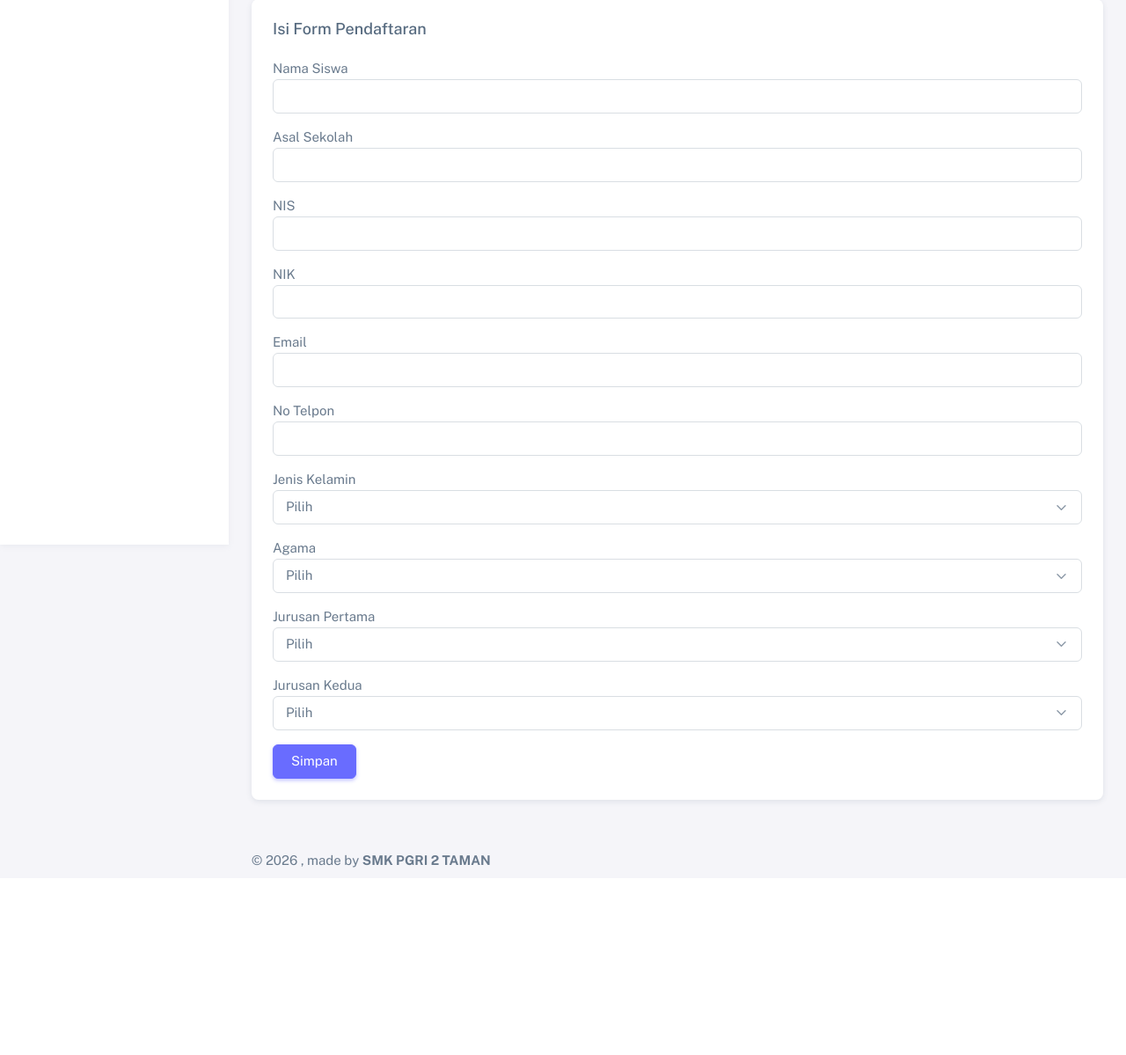
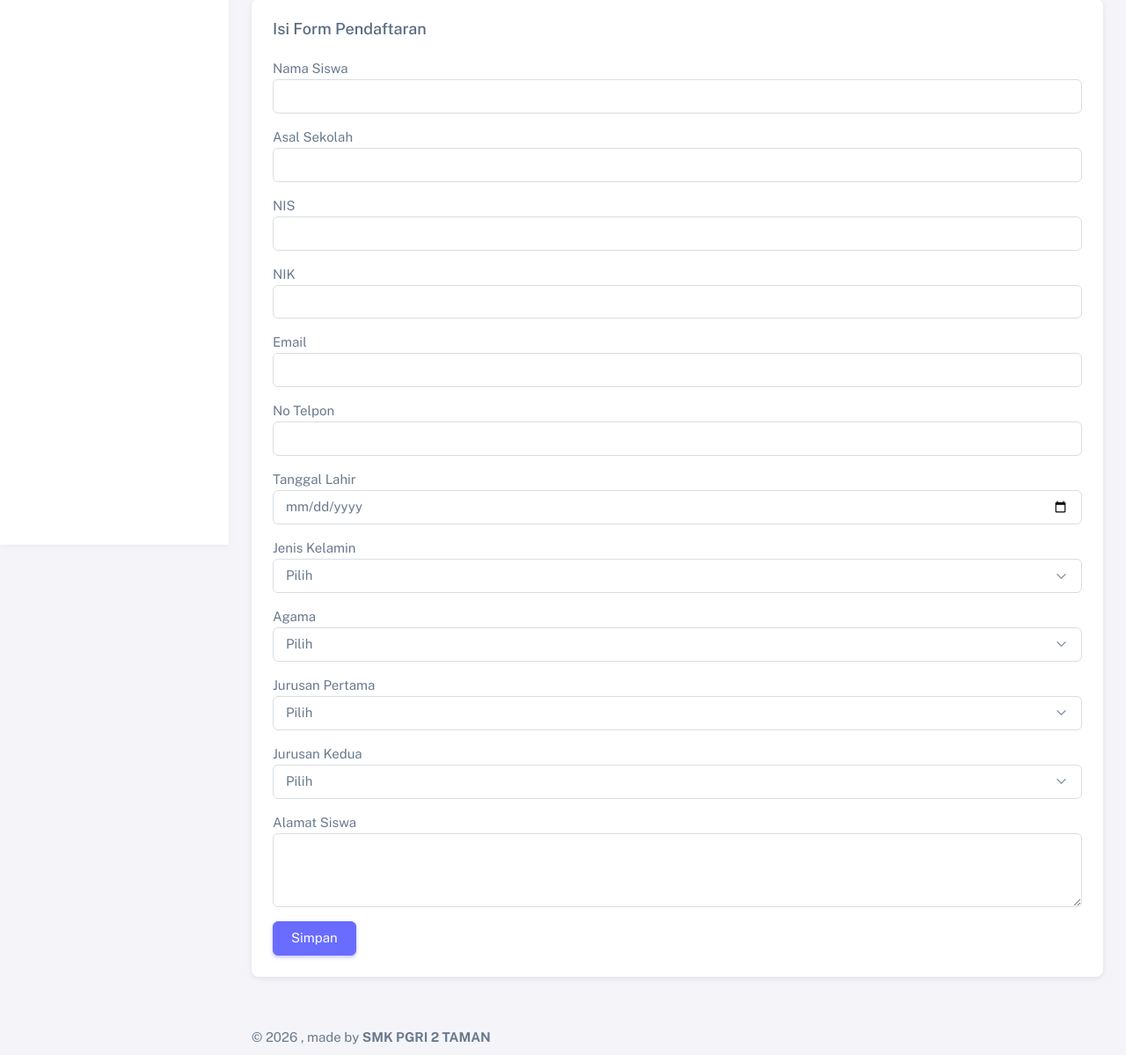
Before and after one commit to Rafipranata/spmb-smk-php-native, a PHP site: page /student/pendaftaran/buat-pendaftaran.php in a window 1280 px wide. Shown: the part 181-1380 px from the top of the page at 88% size. Before the commit the page ends 1167 px from the top, so only its background shows below. Run offline with PHP 8.4, Linux system fonts and the light colour scheme; the visitor is signed in with stand-in values (Sample User, id 1).

Commit message:
add input tgl_lahir, alamat

```diff
--- a/student/pendaftaran/buat-pendaftaran.php
+++ b/student/pendaftaran/buat-pendaftaran.php
@@ -38,7 +38,7 @@
       content="width=device-width, initial-scale=1.0, user-scalable=no, minimum-scale=1.0, maximum-scale=1.0"
     />
 
-    <title>Dashboard | SPMB - SMK PGRI 2 TAMAN</title>
+    <title>buat pendaftaran | SPMB - SMK PGRI 2 TAMAN</title>
 
     <meta name="description" content="" />
 
@@ -241,6 +241,12 @@
                           <input type="text" name="no_telp" class="form-control" required>
                         </div>
 
+
+                        <div class="mb-3">
+                          <label>Tanggal Lahir</label>
+                          <input type="date" name="tgl_lahir" class="form-control" required>
+                        </div>
+
                         <div class="mb-3">
                           <label>Jenis Kelamin</label>
                           <select name="jenis_kelamin" class="form-select" required>
@@ -289,6 +295,11 @@
                           </select>
                         </div>
 
+                        <div class="mb-3">
+                          <label>Alamat Siswa</label>
+                          <textarea name="alamat_siswa" class="form-control" rows="3" required></textarea>
+                        </div>
+
                         <button type="submit" name="simpan" class="btn btn-primary">
                             Simpan
                         </button>
@@ -315,12 +326,14 @@
     $nik              = mysqli_real_escape_string($koneksi, $_POST['nik']);
     $email            = mysqli_real_escape_string($koneksi, $_POST['email']);
     $no_telp          = mysqli_real_escape_string($koneksi, $_POST['no_telp']);
+    $tgl_lahir        = mysqli_real_escape_string($koneksi, $_POST['tgl_lahir']);
     $jenis_kelamin    = mysqli_real_escape_string($koneksi, $_POST['jenis_kelamin']);
     $agama            = mysqli_real_escape_string($koneksi, $_POST['agama']);
     $jurusan_pertama  = mysqli_real_escape_string($koneksi, $_POST['jurusan_pertama']);
     $jurusan_kedua    = !empty($_POST['jurusan_kedua'])
                         ? mysqli_real_escape_string($koneksi, $_POST['jurusan_kedua'])
                         : null;
+    $alamat_siswa     = mysqli_real_escape_string($koneksi, $_POST['alamat_siswa']);
 
     // Generate kode pendaftaran 4 digit
     $kode_pendaftaran = str_pad(rand(0, 9999), 4, '0', STR_PAD_LEFT);
@@ -328,11 +341,11 @@
     // Query insert
     $query = "
         INSERT INTO pendaftaran
-        (kode_pendaftaran, id_users, nama, asal_sekolah, nis, nik, email, no_telp, jenis_kelamin, agama, jurusan_pertama, jurusan_kedua)
+        (kode_pendaftaran, id_users, nama, asal_sekolah, nis, nik, email, no_telp, tgl_lahir, jenis_kelamin, agama, jurusan_pertama, jurusan_kedua, alamat_siswa)
         VALUES
-        ('$kode_pendaftaran', $id_users, '$nama', '$asal_sekolah', '$nis', '$nik', '$email', '$no_telp',
+        ('$kode_pendaftaran', $id_users, '$nama', '$asal_sekolah', '$nis', '$nik', '$email', '$no_telp', '$tgl_lahir',
          '$jenis_kelamin', '$agama',  '$jurusan_pertama', " .
-         ($jurusan_kedua ? "'$jurusan_kedua'" : "NULL") . ")
+         ($jurusan_kedua ? "'$jurusan_kedua'" : "NULL") . ", '$alamat_siswa')
     ";
 
     // Eksekusi query
```
Also changed, not shown: student/pendaftaran/bukti-pendaftaran.php (+15 -3 lines).
